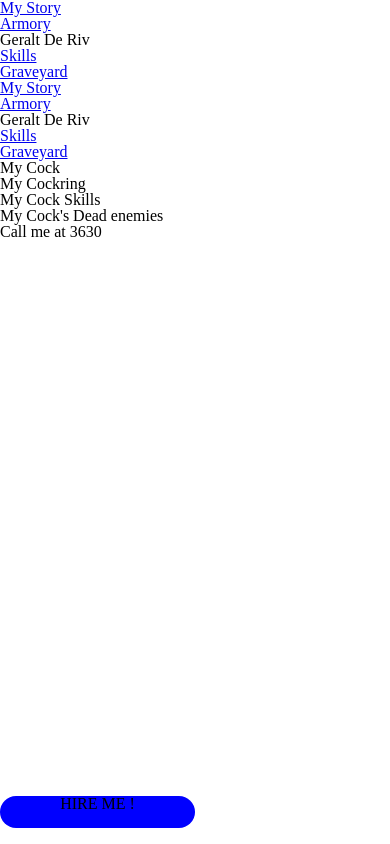
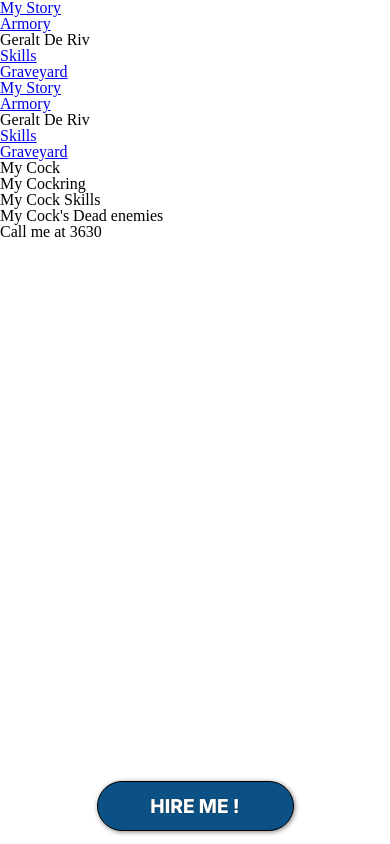
Before and after one commit to ElieBendier/P1_Geralt_de_Riv, a PHP site: page / in a window 390 px wide. Run offline with PHP 8.4, Linux system fonts and the light colour scheme.

Commit message:
CSS for CTA on mobile & desktop, section html tweaks, index html tweaks

```diff
--- a/index.php
+++ b/index.php
@@ -68,7 +68,7 @@
         ?>
 
         <div id="cta">
-            HIRE ME !
+            <a>HIRE ME !</a>
         </div>
     </main>
 
--- a/section.php
+++ b/section.php
@@ -2,7 +2,7 @@
 
 <div id="section-page">
 
-    <div class="button my-story home">
+    <div class="button my-story section">
         <div class="button-logo">
             <a href="#my-story"></a>
         </div>
@@ -10,7 +10,7 @@
             <a href="#my-story">My Story</a>
         </div>
     </div>
-    <div class="button armory home">
+    <div class="button armory section">
         <div class="button-logo">
             <a href="#armory"></a>
         </div>
@@ -19,12 +19,12 @@
         </div>
     </div>
 
-    <div class="geralt-main-pic home"></div>
-    <div class="geralt-name home">
+    <div class="geralt-main-pic section"></div>
+    <div class="geralt-name section">
         <h1>Geralt De Riv</h1>
     </div>
 
-    <div class="button skills home">
+    <div class="button skills section">
         <div class="button-logo">
             <a href="#skills"></a>
         </div>
@@ -32,7 +32,7 @@
             <a href="#skills">Skills</a>
         </div>
     </div>
-    <div class="button graveyard home">
+    <div class="button graveyard section">
         <div class="button-logo">
             <a href="#graveyard"></a>
         </div>
--- a/styles/desktop.css
+++ b/styles/desktop.css
@@ -0,0 +1,29 @@
+/* header */
+
+
+
+/* footer */
+
+
+
+/* CTA */
+
+#cta {
+    width: 75%;
+
+    border-radius: 1rem;
+}
+
+/* button */
+
+
+
+/* home-page */
+
+
+
+/* section-page */
+
+
+
+/* form-page */
--- a/styles/mobile.css
+++ b/styles/mobile.css
@@ -1,3 +1,6 @@
+@import url('https://fonts.googleapis.com/css2?family=Inter:wght@800&display=swap');
+@import url('https://fonts.googleapis.com/css2?family=Julius+Sans+One&display=swap');
+
 :root {
     --color-cta: #0B5185;
     --color-frame: #314455;
@@ -19,10 +22,12 @@
 
     --big-border-radius: 1rem;
     --little-border-radius: 0.3rem;
-
 }
 
-body {}
+html {
+    height: 100%;
+    width: 100%;
+}
 
 /* header */
 
@@ -36,17 +41,39 @@ body {}
 
 #cta {
     width: 50%;
-    height: 2rem;
+    min-width: 150px;
+    height: 8%;
+    min-height: 2.5rem;
+    max-height: 3rem;
+    margin: 0 auto;
+    border: 1px solid black;
+    border-radius: 2rem;
 
-    margin: 0 auto;
+    box-shadow: 1px 1px 5px gray;
+
     position: fixed;
-    bottom: 1rem;
+    bottom: 0.8rem;
+    left: 0;
+    right: 0;
 
-    background-color: blue;
+    background-color: var(--color-cta);
 
-    border-radius: 1rem;
+    display: flex;
+    justify-content: center;
+    align-items: center;
 
     text-align: center;
+    font-size: 1.2rem;
+    font-family: var(--font-family-cta);
+    font-weight: var(--font-weight-cta);
+    color: white;
+    text-shadow: 0.2px 0.2px 1px black;
+}
+
+
+#cta:active {
+    box-shadow: 1px 1px 5px gray, .5px .5px 5px black inset;
+    text-shadow: 0.5px 0.5px 2px black;
 }
 
 /* button */
```
